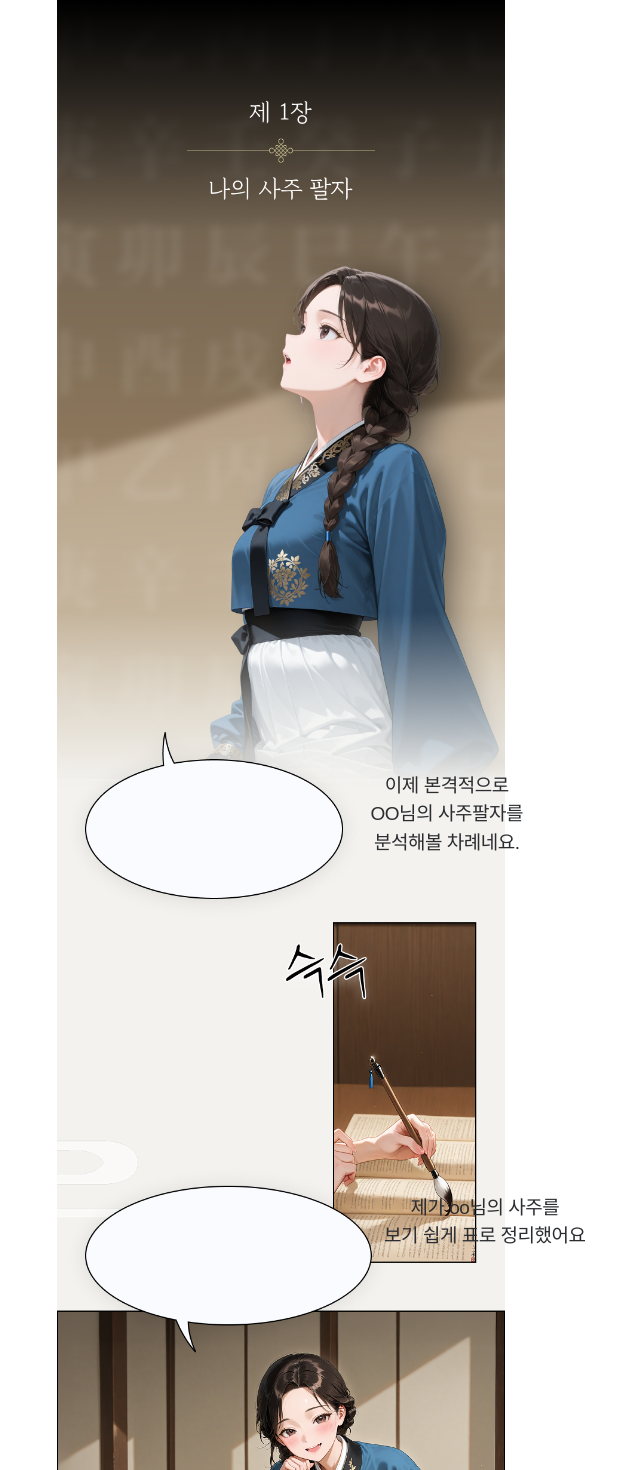
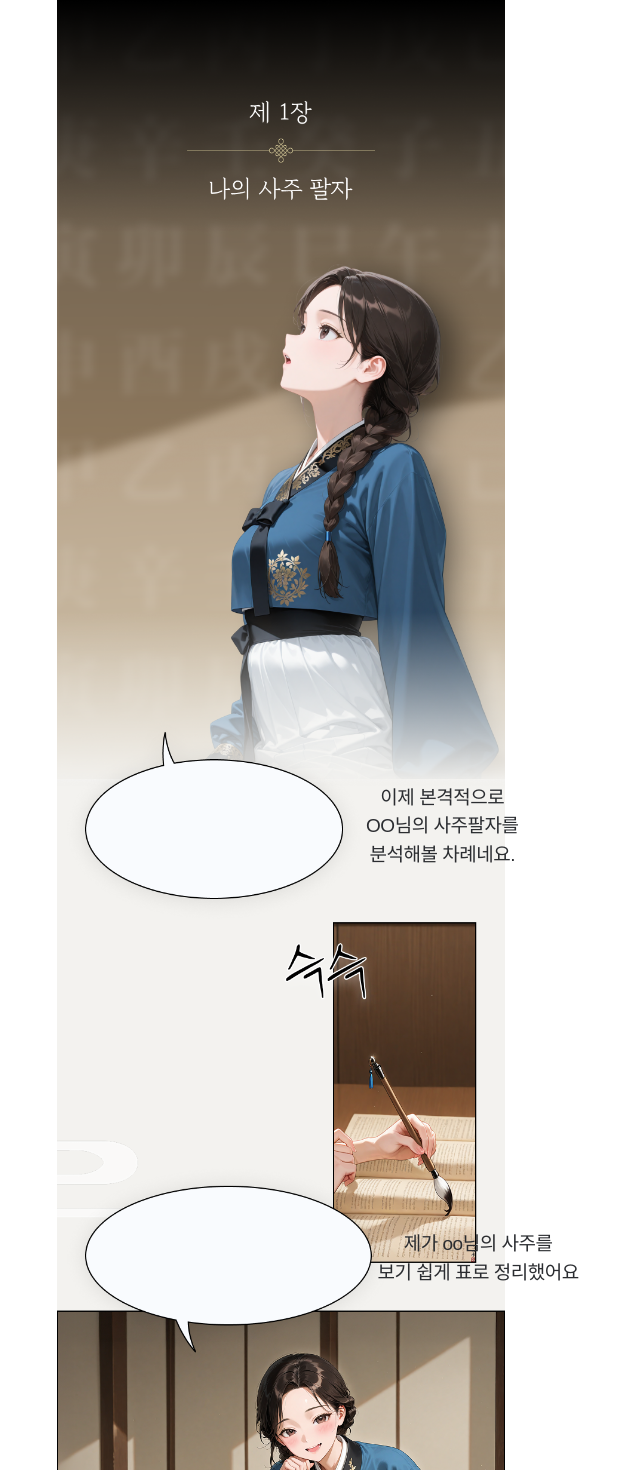
Before and after one commit to dongkyukim1/rocketai, a Next.js app: page / in a window 1280 px wide. Shown: the top 1470 px of the page, without its empty margins (359-999 px from the left). Built offline with nearby package versions, Linux system fonts and the light colour scheme; a web font is replaced by a local one.

Commit message:
style: b1 down +0.5% and left -1%; b2 down +1.5% and left -1.5%

```diff
--- a/app/globals.css
+++ b/app/globals.css
@@ -67,8 +67,8 @@ body {
 .bubble { position: absolute; width: 78%; text-align: center; color: #2b2d31; font-family: 'GapyeongHanseokbong-Bold', sans-serif; font-weight: 400; font-size: clamp(15px, 3.6vw, 19px); line-height: 1.5; letter-spacing: -0.025em; z-index: 1000; top: var(--top, auto); right: var(--right, auto); bottom: var(--bottom, auto); left: var(--left, auto); transform: translate(var(--tx, 0), var(--ty, 0)); }
 /* 중앙 정렬 헬퍼 */
 .bubble.center { top: 50%; left: 50%; transform: translate(-50%, -50%); }
-.bubble.b1 { position: absolute; left: 48%; top: 32.0%; }
-.bubble.b2 { position: absolute; left: 56.5%; top: 49.5%; }
+.bubble.b1 { position: absolute; left: 47%; top: 32.5%; }
+.bubble.b2 { position: absolute; left: 55%; top: 51.0%; }
 /* 컨테이너는 기준 컨텍스트 제공 */
 .container { position: relative; }
 
```
